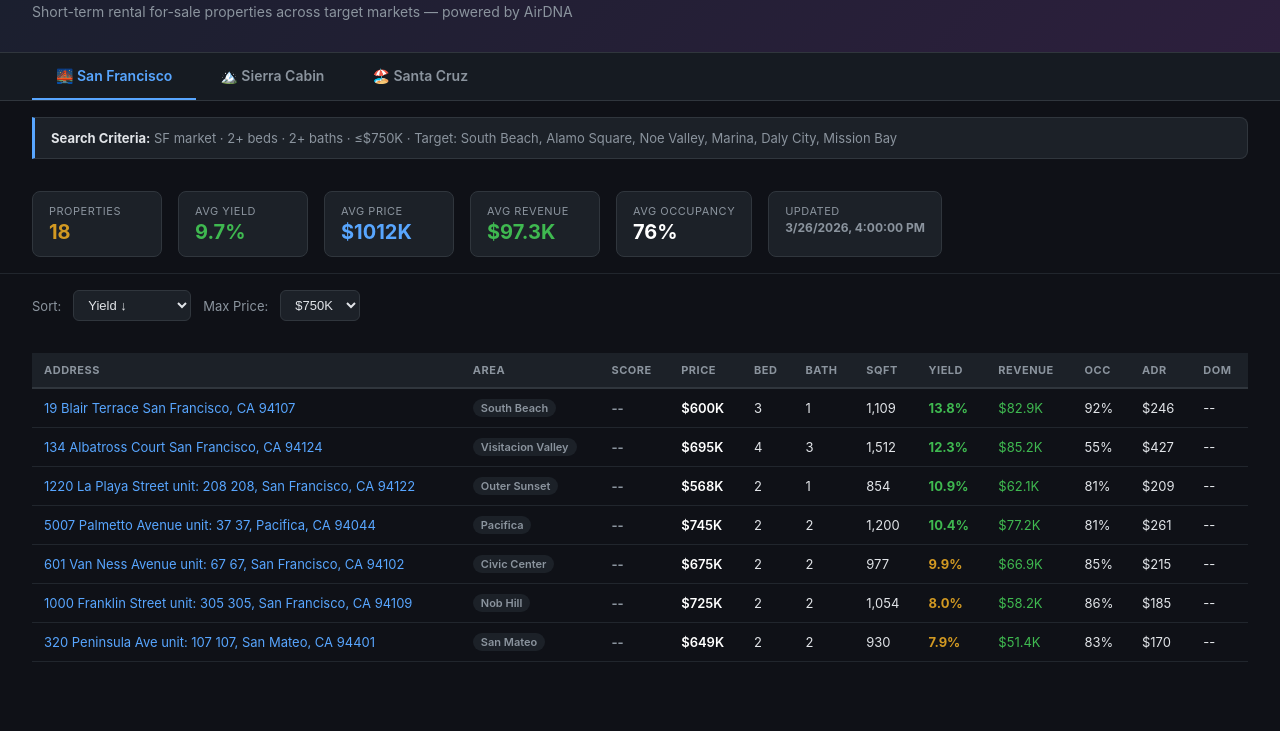
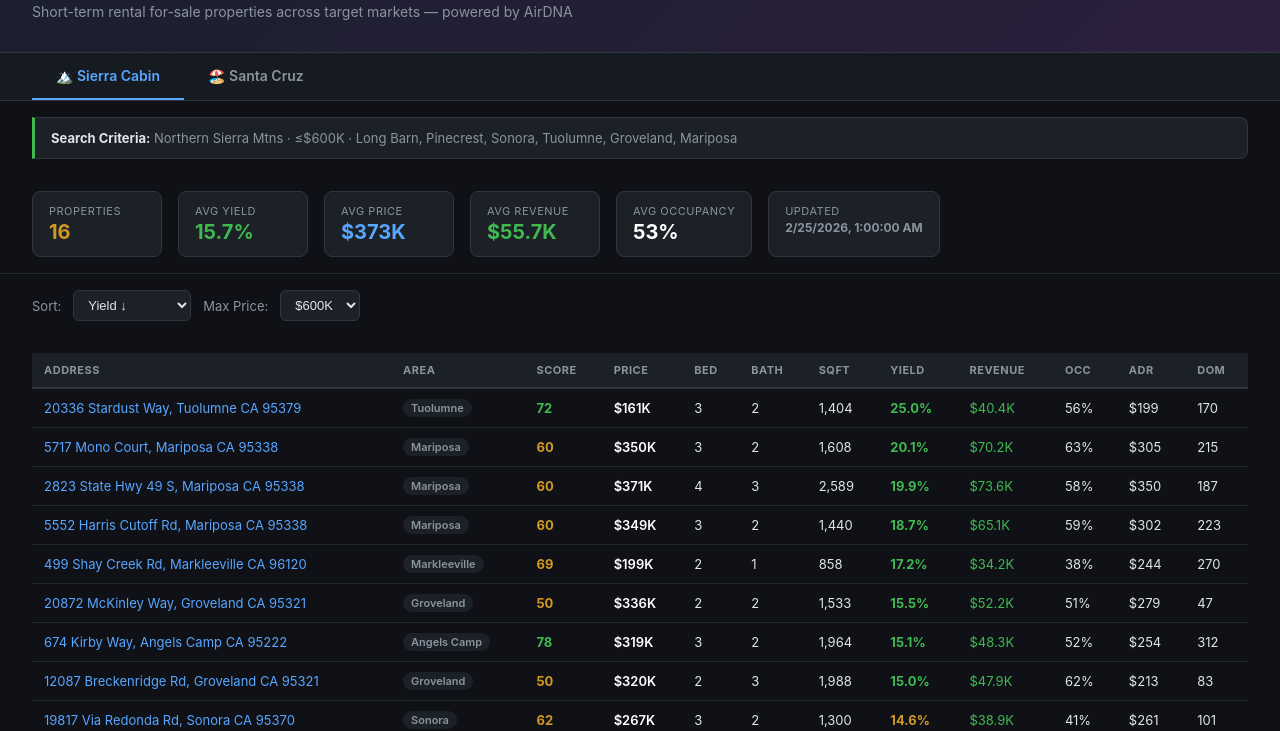
Before and after one commit to jattxxxsaab/str-tracker, a plain HTML site: page index.html in a window 1280 px wide. Shown: the part 69-800 px from the top of the page. Drawn offline with Linux system fonts and the light colour scheme.

Commit message:
Remove SF tab, make Sierra Cabin default

```diff
--- a/index.html
+++ b/index.html
@@ -58,22 +58,11 @@
         <div class="subtitle">Short-term rental for-sale properties across target markets — powered by AirDNA</div>
     </div>
     <div class="tab-bar">
-        <a class="tab active" onclick="switchTab('sf',this)">🌉 San Francisco</a>
-        <a class="tab" onclick="switchTab('cabin',this)">🏔️ Sierra Cabin</a>
+        <a class="tab active" onclick="switchTab('cabin',this)">🏔️ Sierra Cabin</a>
         <a class="tab" onclick="switchTab('sc',this)">🏖️ Santa Cruz</a>
     </div>
 
-    <div id="panel-sf" class="market-panel active">
-        <div class="criteria-banner"><strong>Search Criteria:</strong> SF market · 2+ beds · 2+ baths · ≤$750K · Target: South Beach, Alamo Square, Noe Valley, Marina, Daly City, Mission Bay</div>
-        <div class="stats-bar" id="stats-sf"></div>
-        <div class="filters">
-            <label>Sort:</label><select id="sort-sf" onchange="renderTable('sf')"><option value="yield-desc">Yield ↓</option><option value="price-asc">Price ↑</option><option value="price-desc">Price ↓</option><option value="revenue-desc">Revenue ↓</option><option value="occupancy-desc">Occupancy ↓</option></select>
-            <label>Max Price:</label><select id="maxprice-sf" onchange="renderTable('sf')"><option value="750000">$750K</option><option value="1000000">$1M</option><option value="99999999">All</option></select>
-        </div>
-        <div class="table-container"><table><thead><tr><th>Address</th><th>Area</th><th>Score</th><th>Price</th><th>Bed</th><th>Bath</th><th>Sqft</th><th>Yield</th><th>Revenue</th><th>Occ</th><th>ADR</th><th>DOM</th></tr></thead><tbody id="tbody-sf"></tbody></table><div class="no-results" id="noresults-sf" style="display:none">No matching properties</div></div>
-    </div>
-
-    <div id="panel-cabin" class="market-panel">
+    <div id="panel-cabin" class="market-panel active">
         <div class="criteria-banner green"><strong>Search Criteria:</strong> Northern Sierra Mtns · ≤$600K · Long Barn, Pinecrest, Sonora, Tuolumne, Groveland, Mariposa</div>
         <div class="stats-bar" id="stats-cabin"></div>
         <div class="filters">
@@ -94,8 +83,8 @@
     </div>
 
     <script>
-    var DATA = { sf: null, cabin: null, sc: null };
-    var FILES = { sf: 'data.json', cabin: 'cabin-data.json', sc: 'santacruz-data.json' };
+    var DATA = { cabin: null, sc: null };
+    var FILES = { cabin: 'cabin-data.json', sc: 'santacruz-data.json' };
 
     function zillow(addr) {
         return 'https://www.zillow.com/homes/' + addr.replace(/[#,\.]/g, '').replace(/\s+/g, '-') + '_rb/';
@@ -190,7 +179,7 @@
     }
 
     async function loadAll() {
-        var keys = ['sf', 'cabin', 'sc'];
+        var keys = ['cabin', 'sc'];
         for (var i = 0; i < keys.length; i++) {
             var k = keys[i];
             try {
```
